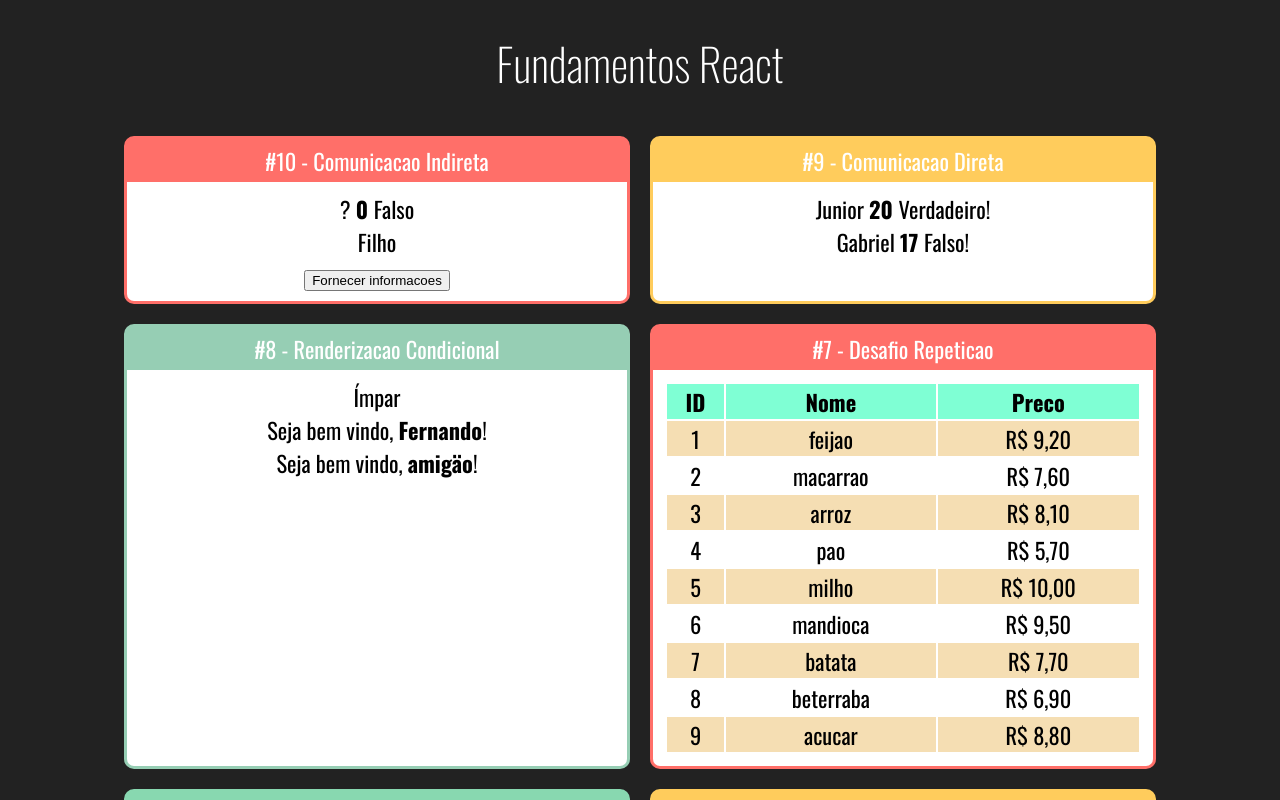
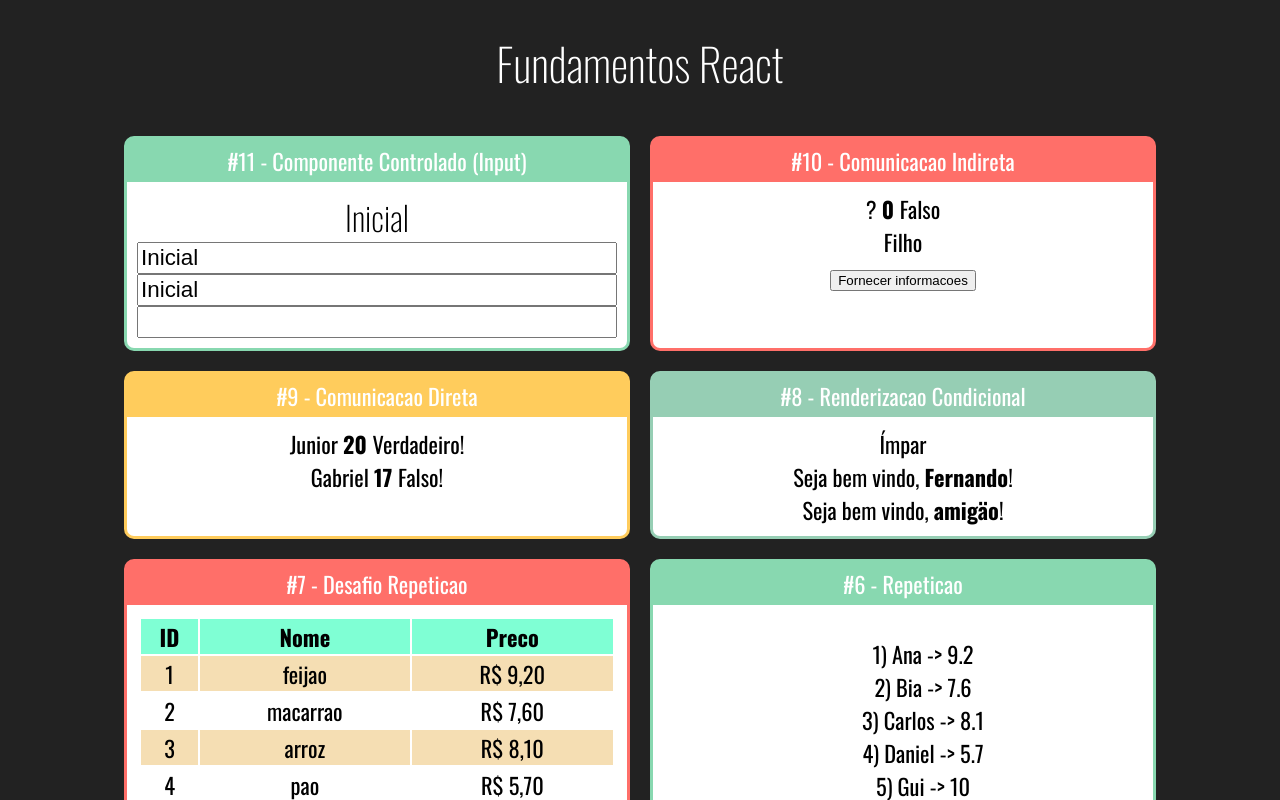
Before and after one commit to mbpfilho/React-Redux, a React (Create React App) app in the folder fundamentos-react/: page / in a window 1280 px wide. Shown: the top 800 px of the page. Built offline with nearby package versions, Linux system fonts and the light colour scheme.

Commit message:
componente controlado

```diff
--- a/fundamentos-react/src/App.jsx
+++ b/fundamentos-react/src/App.jsx
@@ -1,6 +1,7 @@
 import "./App.css"
 import React from "react"
 
+import Input from "./components/formularios/Input"
 import IndiretaPai from "./components/comunicacao/IndiretaPai"
 import DiretaPai from "./components/comunicacao/DiretaPai"
 import UsuarioInfo from "./components/condicional/UsuarioInfo"
@@ -21,6 +22,10 @@ export default function App(){
       <h1>Fundamentos React</h1>
 
       <div className="Cards">
+        <Card titulo="#11 - Componente Controlado (Input)" color="#88d8b0 ">
+          <Input></Input>
+        </Card>
+
         <Card titulo="#10 - Comunicacao Indireta" color="#ff6f69 ">
           <IndiretaPai></IndiretaPai>
         </Card>
--- /dev/null
+++ b/fundamentos-react/src/components/formularios/Input.css
@@ -0,0 +1,7 @@
+.Input input{
+  font-size: 1.4rem;
+}
+.Inputs{
+  display: flex;
+  flex-direction: column;
+}
--- /dev/null
+++ b/fundamentos-react/src/components/formularios/Input.jsx
@@ -0,0 +1,23 @@
+/* eslint-disable import/no-anonymous-default-export */
+import React,{useState} from "react"
+import "./Input.css"
+
+export default props=>{
+
+  const [valor,setValor]=useState("Inicial")
+
+  function quandoMudar(e){
+    setValor(e.target.value)
+  }
+
+  return[
+    <div className="Input">
+      <h2>{valor}</h2>
+      <div className="Inputs">
+        <input value={valor} type="text" onChange={quandoMudar} />
+        <input value={valor} type="text" readOnly />
+        <input value={undefined} type="text" /> {/*componente näo controlado*/}
+      </div>
+    </div>
+  ]
+}
```
